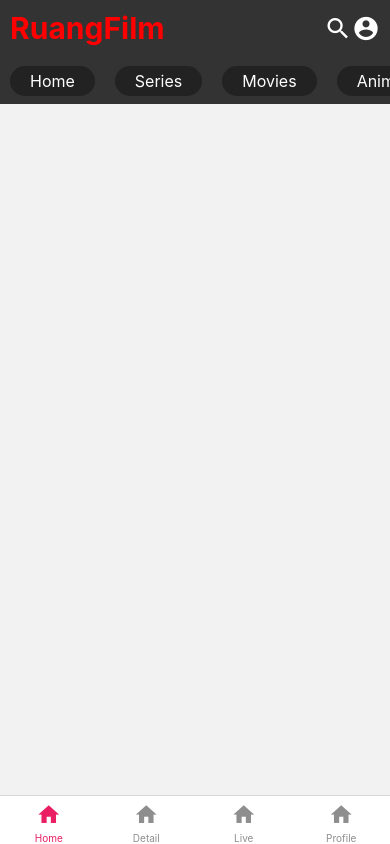
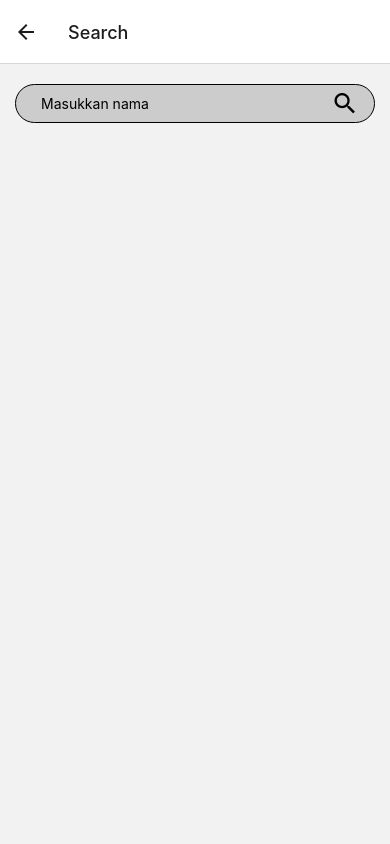
Before and after one commit to Makinullizami/RuangFilm, a React Native app: screen /Search in a window 390 px wide. Built offline with nearby package versions, Linux system fonts and the light colour scheme.

Commit message:
membuat screen pencarian yang terhubung dengan API

```diff
--- a/babel.config.js
+++ b/babel.config.js
@@ -1,3 +1,4 @@
 module.exports = {
   presets: ['module:@react-native/babel-preset'],
+  plugins: ['react-native-reanimated/plugin'],
 };
--- a/package.json
+++ b/package.json
@@ -16,8 +16,11 @@
     "@react-navigation/native-stack": "^6.10.0",
     "react": "18.2.0",
     "react-native": "0.74.3",
+    "react-native-image-slider-box": "^2.0.7",
+    "react-native-reanimated-carousel": "^3.5.1",
     "react-native-safe-area-context": "^4.10.7",
     "react-native-screens": "^3.32.0",
+    "react-native-snap-carousel": "^3.9.1",
     "react-native-vector-icons": "^10.1.0"
   },
   "devDependencies": {
--- a/src/App.jsx
+++ b/src/App.jsx
@@ -7,6 +7,7 @@ import Home from './screens/Home';
 import Detail from './screens/Detail';
 import Live from './screens/Live';
 import Profile from './screens/Profile';
+import Pencarian from './screens/Pencarian';
 import {createBottomTabNavigator} from '@react-navigation/bottom-tabs';
 
 const Stack = createNativeStackNavigator();
@@ -34,7 +35,7 @@ const Menu = () => {
         options={{
           headerShown: false,
           tabBarIcon: ({color, size}) => (
-            <MaterialCommunityIcons name="home" color={color} size={size} />
+            <MaterialCommunityIcons name="details" color={color} size={size} />
           ),
         }}
       />
@@ -44,7 +45,11 @@ const Menu = () => {
         options={{
           headerShown: false,
           tabBarIcon: ({color, size}) => (
-            <MaterialCommunityIcons name="home" color={color} size={size} />
+            <MaterialCommunityIcons
+              name="tooltip-plus-outline"
+              color={color}
+              size={size}
+            />
           ),
         }}
       />
@@ -54,7 +59,11 @@ const Menu = () => {
         options={{
           headerShown: false,
           tabBarIcon: ({color, size}) => (
-            <MaterialCommunityIcons name="home" color={color} size={size} />
+            <MaterialCommunityIcons
+              name="account-circle"
+              color={color}
+              size={size}
+            />
           ),
         }}
       />
@@ -70,6 +79,7 @@ const App = () => {
           component={Menu}
           options={{headerShown: false}}
         />
+        <Stack.Screen name="Search" component={Pencarian} />
       </Stack.Navigator>
     </NavigationContainer>
   );
--- a/src/screens/Home.jsx
+++ b/src/screens/Home.jsx
@@ -8,8 +8,11 @@ import {
 } from 'react-native';
 import React from 'react';
 import MaterialCommunityIcons from 'react-native-vector-icons/MaterialCommunityIcons';
+import {useNavigation} from '@react-navigation/native';
 
 const Home = () => {
+  const navigation = useNavigation();
+
   const Kategori = [
     {key: 'Home', label: 'Home'},
     {key: 'Series', label: 'Series'},
@@ -18,16 +21,20 @@ const Home = () => {
     {key: 'Sports', label: 'Sports'},
     {key: 'TV Shows', label: 'TV Shows'},
   ];
+
   return (
+    <View>
       <View style={styles.container}>
         <StatusBar backgroundColor="#333" barStyle={'light-content'} />
         <View style={styles.headerTop}>
-        <Text style={styles.logo}>RuangFilm</Text>
+          <Text style={styles.logo}>RUANGFILM</Text>
           <View style={styles.iconsContainer}>
-          <MaterialCommunityIcons name="magnify" size={28} color="#fff" />
+            <TouchableOpacity onPress={() => navigation.navigate('Search')}>
+              <MaterialCommunityIcons name="magnify" size={30} color="#fff" />
+            </TouchableOpacity>
             <MaterialCommunityIcons
               name="account-circle"
-            size={28}
+              size={30}
               color="#fff"
             />
           </View>
@@ -44,6 +51,7 @@ const Home = () => {
           keyExtractor={item => item.key}
         />
       </View>
+    </View>
   );
 };
 
@@ -58,7 +66,7 @@ const styles = StyleSheet.create({
     alignItems: 'center',
     justifyContent: 'space-between',
     padding: 10,
-    elevation: 1,
+    elevation: 3,
   },
   logo: {
     fontSize: 30,
--- a/src/screens/pencarian.jsx
+++ b/src/screens/pencarian.jsx
@@ -0,0 +1,123 @@
+import {
+  StyleSheet,
+  Text,
+  TextInput,
+  Image,
+  View,
+  FlatList,
+  TouchableOpacity,
+} from 'react-native';
+import MaterialCommunityIcons from 'react-native-vector-icons/MaterialCommunityIcons';
+import React, {useState} from 'react';
+
+const Pencarian = () => {
+  const [searchMovie, setSearchMovie] = useState('');
+  const [movies, setMovies] = useState([]);
+  const [loading, setLoading] = useState(false);
+  const apiKey = '5a6ca2b'; // Ganti dengan API key Anda
+
+  const handleSearchChange = Movie => {
+    setSearchMovie(Movie);
+  };
+
+  const searchMovies = async () => {
+    if (!searchMovie.trim()) {
+      return;
+    }
+    setLoading(true);
+    try {
+      const response = await fetch(
+        `http://www.omdbapi.com/?apikey=${apiKey}&s=${searchMovie}`,
+      );
+      const data = await response.json();
+      if (data.Response === 'True') {
+        setMovies(data.Search);
+      } else {
+        setMovies([]);
+      }
+    } catch (error) {
+      console.error(error);
+    } finally {
+      setLoading(false);
+    }
+  };
+
+  return (
+    <View style={styles.container}>
+      <View style={styles.searchcontainer}>
+        <TextInput
+          placeholder="Masukkan nama"
+          onChangeText={handleSearchChange}
+          value={searchMovie}
+          style={styles.search}
+        />
+        <TouchableOpacity onPress={searchMovies}>
+          <MaterialCommunityIcons name="magnify" size={28} color="#000" />
+        </TouchableOpacity>
+      </View>
+      {loading ? (
+        <Text>Loading...</Text>
+      ) : (
+        <FlatList
+          data={movies}
+          keyExtractor={item => item.imdbID}
+          renderItem={({item}) => (
+            <View style={styles.movieItem}>
+              {item.Poster !== 'N/A' && (
+                <Image source={{uri: item.Poster}} style={styles.moviePoster} />
+              )}
+              <View style={styles.movieDetails}>
+                <Text style={styles.movieTitle}>{item.Title}</Text>
+                <Text style={styles.movieYear}>{item.Year}</Text>
+              </View>
+            </View>
+          )}
+        />
+      )}
+    </View>
+  );
+};
+export default Pencarian;
+
+const styles = StyleSheet.create({
+  container: {
+    flex: 1,
+    padding: 10,
+  },
+  searchcontainer: {
+    justifyContent: 'center',
+    alignItems: 'center',
+    flexDirection: 'row',
+    borderRadius: 50,
+    borderWidth: 1,
+    marginVertical: 10,
+    marginHorizontal: 5,
+    backgroundColor: '#3333',
+  },
+  search: {
+    width: 300,
+    padding: 10,
+  },
+  movieItem: {
+    flexDirection: 'row',
+    padding: 10,
+    borderBottomWidth: 1,
+    borderBottomColor: '#ccc',
+  },
+  moviePoster: {
+    width: 50,
+    height: 75,
+    marginRight: 10,
+  },
+  movieDetails: {
+    justifyContent: 'center',
+  },
+  movieTitle: {
+    fontSize: 18,
+    color: '#000',
+  },
+  movieYear: {
+    fontSize: 14,
+    color: '#666',
+  },
+});
```
Also changed, not shown: 1 other file (tests, documents, lock files or other folders). Lines whose indentation alone changed are shown as unchanged.
